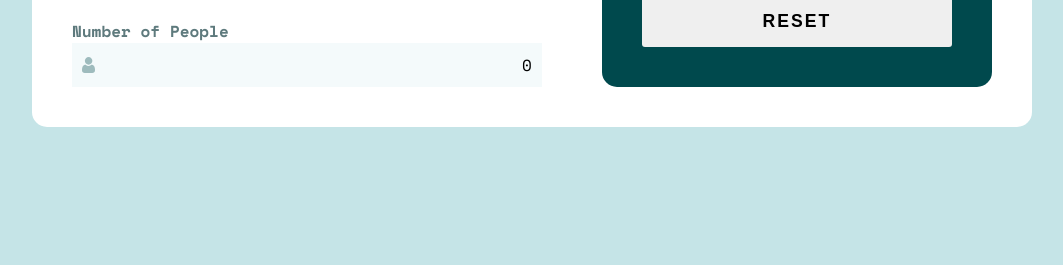
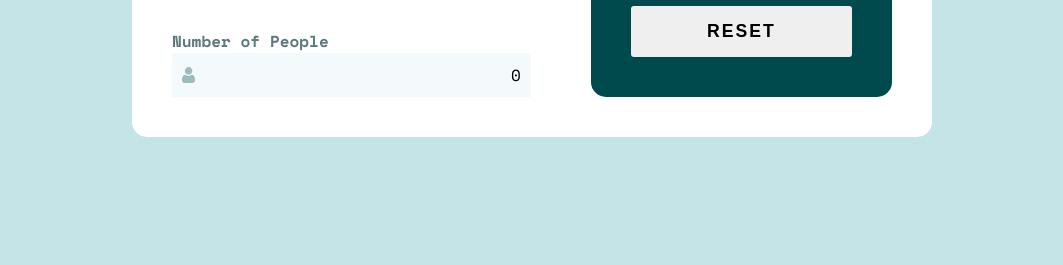
Before and after one commit to javiorgaz/tip-calculator-app, a plain HTML site: page index.html in a window 1280 px wide. Shown: the part 535-800 px from the top of the page, without its empty margins (108-1171 px from the left). Drawn offline with nearby package versions, Linux system fonts and the light colour scheme.

Commit message:
fixed height

```diff
--- a/styles.css
+++ b/styles.css
@@ -46,8 +46,8 @@ body {
 .calculator {
   display: flex;
   width: 100%;
-  max-width: 1000px;
-  height: 400px;
+  max-width: 800px;
+  height: 420px;
   padding: 40px;
   gap: 60px;
   margin: 0 20px;
```
